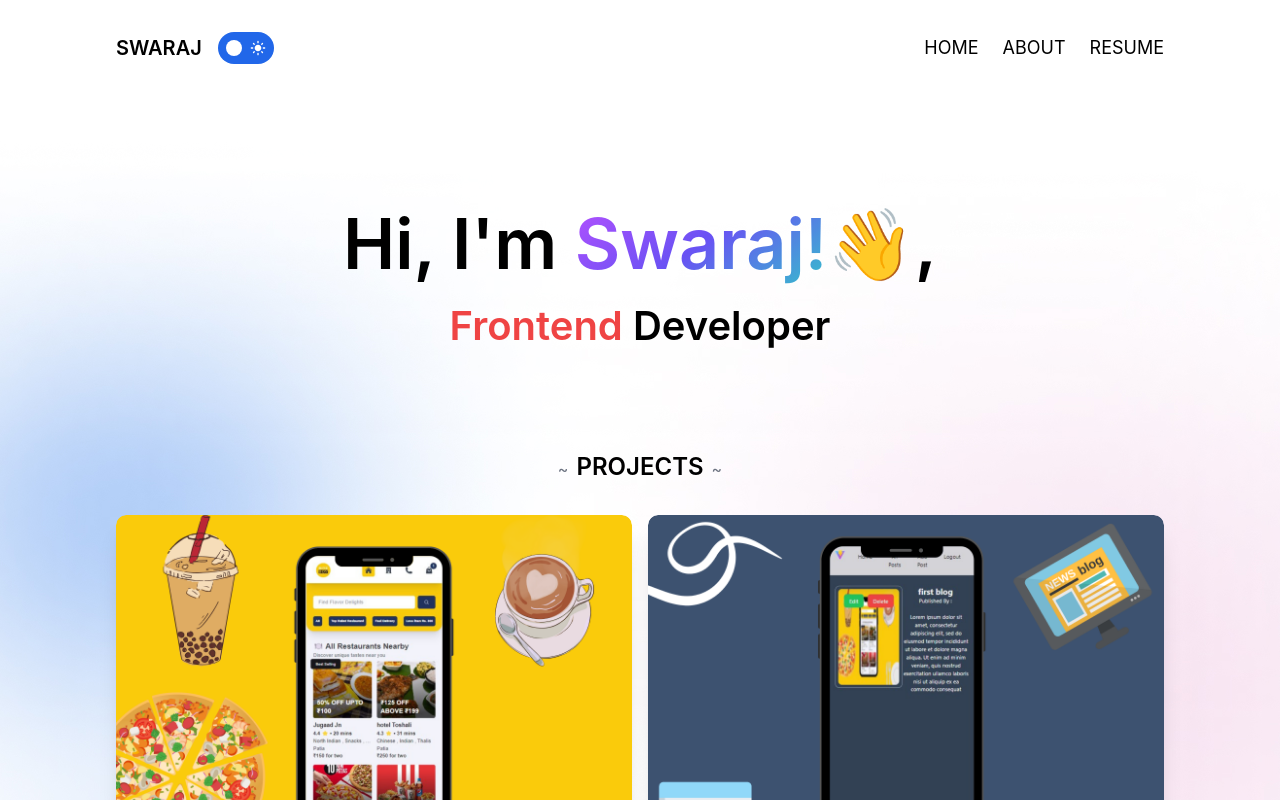
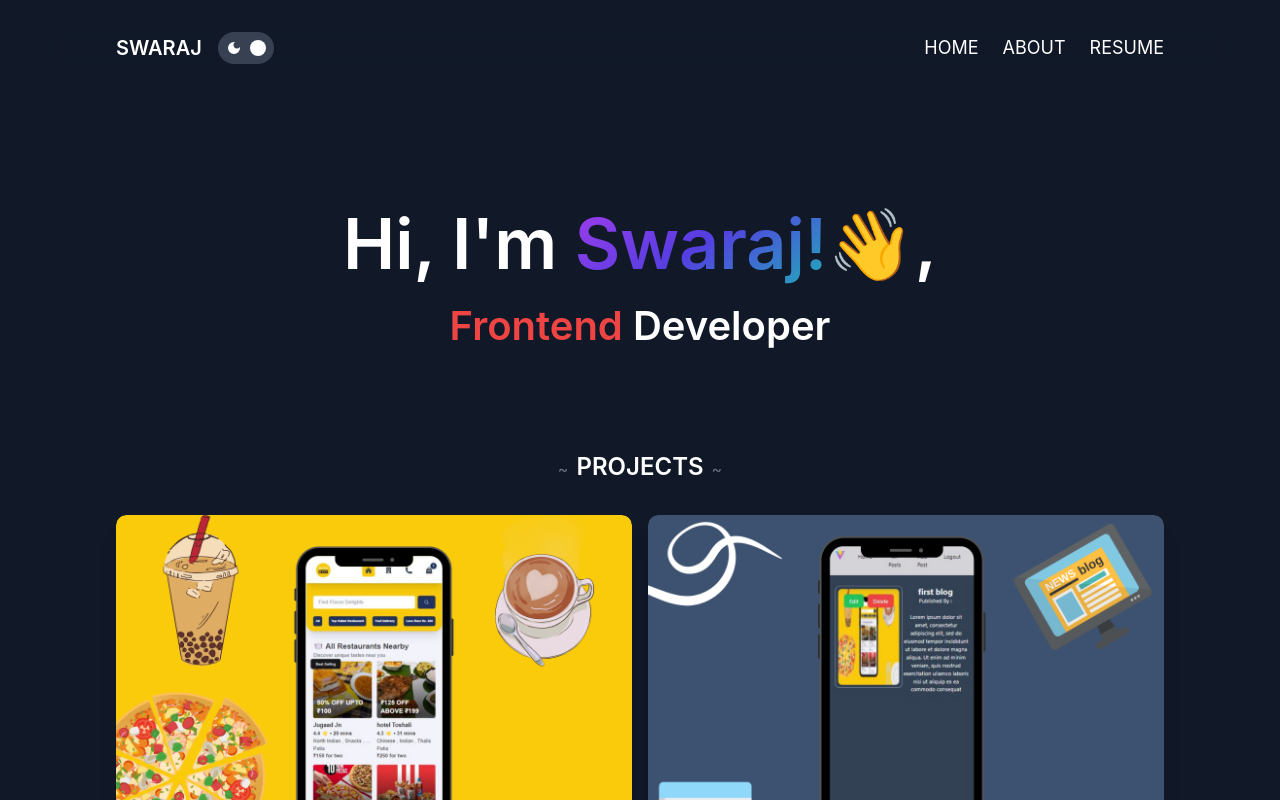
Before and after one commit to swaraj-96/portfolio-updated, a React (Vite) app: page / in a window 1280 px wide. Shown: the top 800 px of the page. Built offline with nearby package versions, Linux system fonts and the light colour scheme.

Commit message:
default dark theme applied

```diff
--- a/src/components/ThemeButton.jsx
+++ b/src/components/ThemeButton.jsx
@@ -3,8 +3,8 @@ import { MdDarkMode } from "react-icons/md";
 import { MdLightMode } from "react-icons/md";
 
 const ThemeButton = () => {
-  const savedDarkMode = JSON.parse(localStorage.getItem("darkMode")) || false;
-  const [darkMode, setDarkMode] = useState(savedDarkMode);
+  const savedDarkMode = JSON.parse(localStorage.getItem("darkMode"));
+  const [darkMode, setDarkMode] = useState(savedDarkMode !== null ? savedDarkMode : true);
 
   useEffect(() => {
     localStorage.setItem("darkMode", JSON.stringify(darkMode));
```
